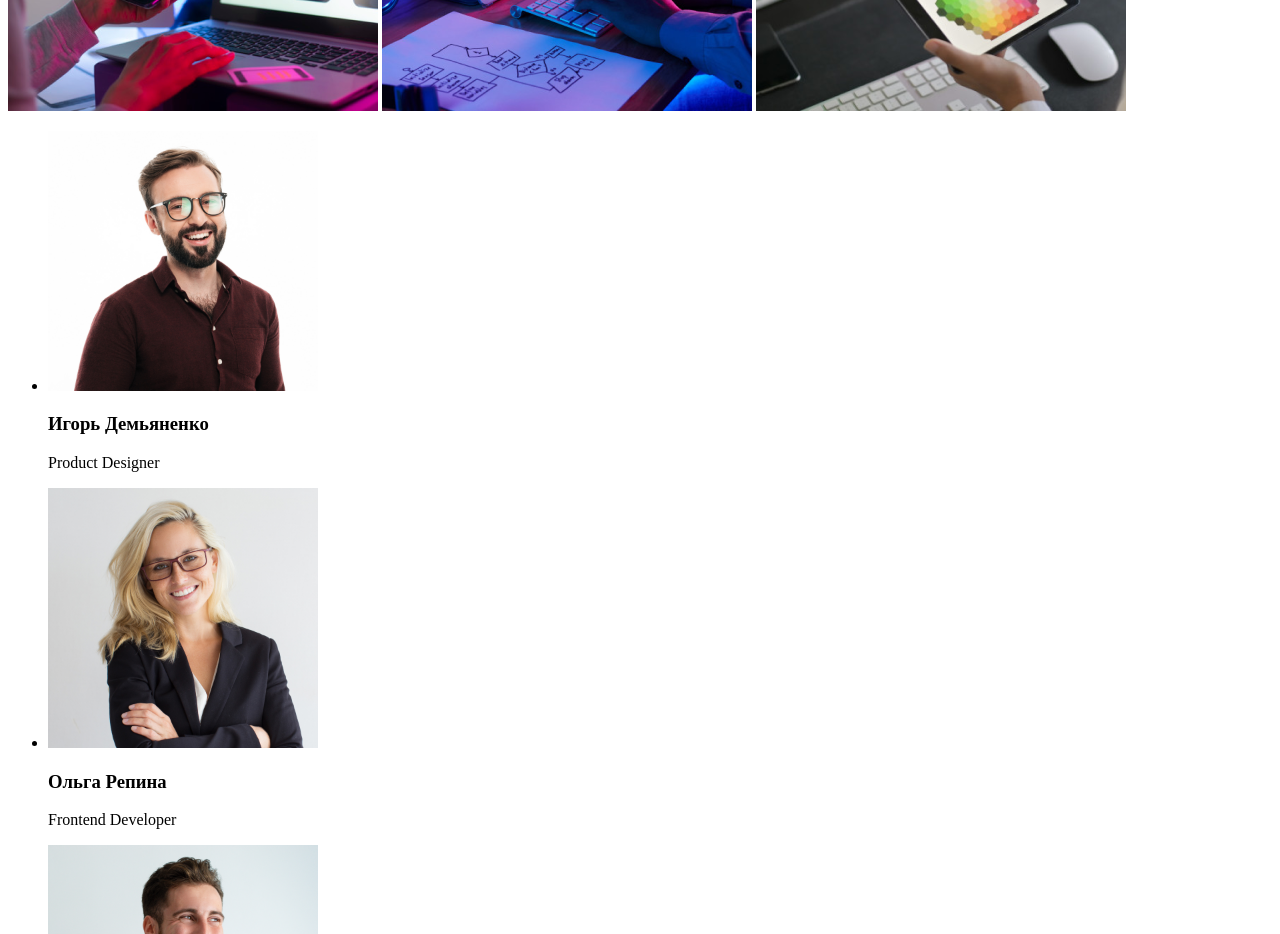
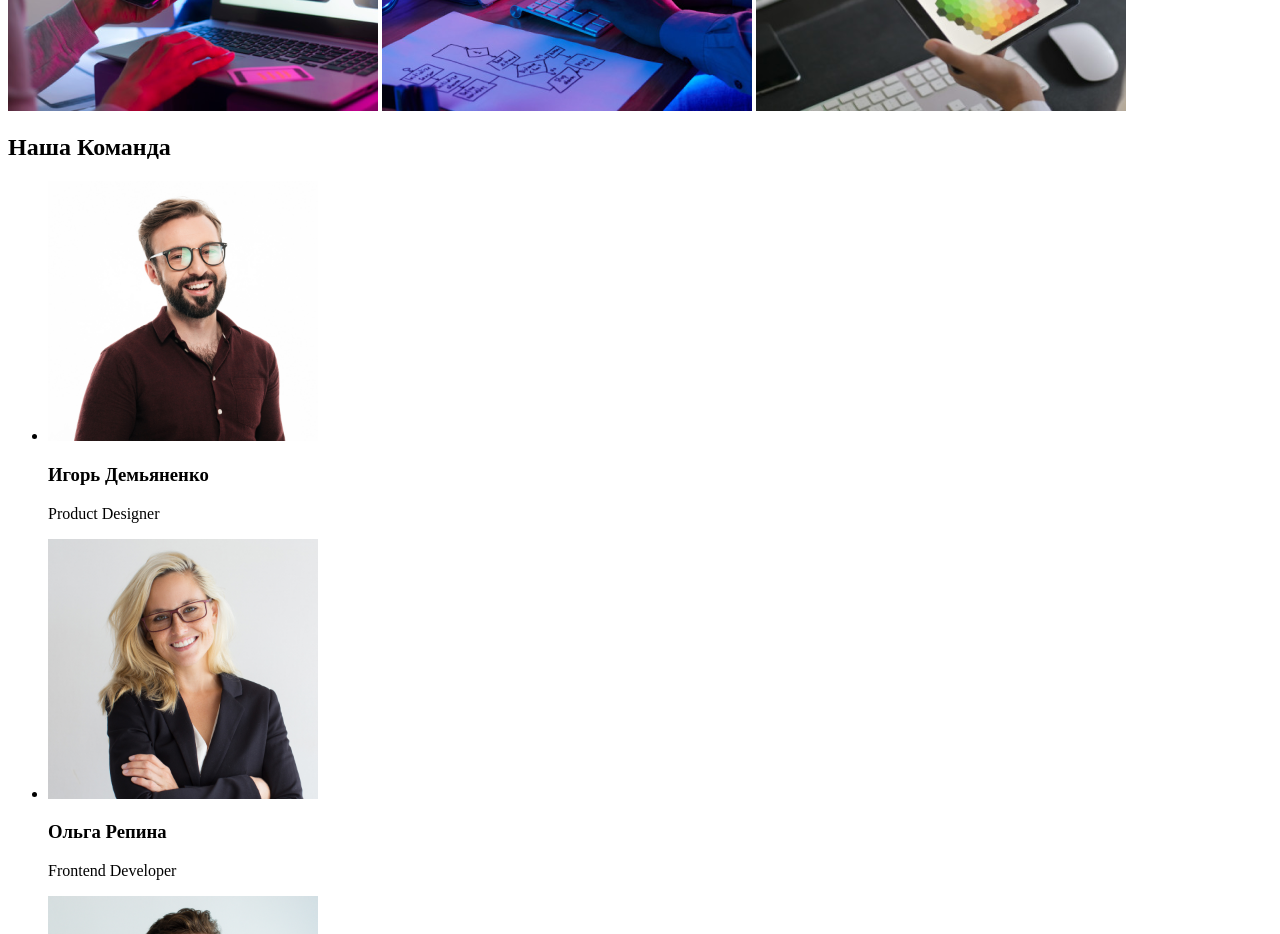
Before and after one commit to Savkov-ilya/goit-markup-hw-01, a plain HTML site: page index.html in a window 1280 px wide. Shown: the part 800-1734 px from the top of the page. Drawn offline with Linux system fonts and the light colour scheme.

Commit message:
Update index.html

```diff
--- a/index.html
+++ b/index.html
@@ -63,6 +63,7 @@
         </section>
         <!--Наша Комана-->
         <section>
+            <h2>Наша Команда</h2>
         <ul>
             <li>
                 <img src="./images/Igor.jpg" alt="Игорь" width="270">
```
